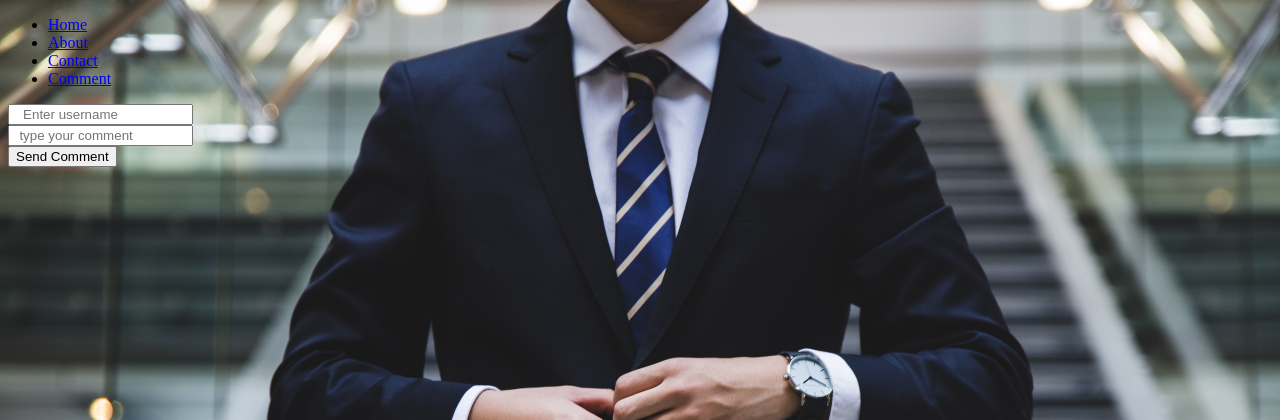
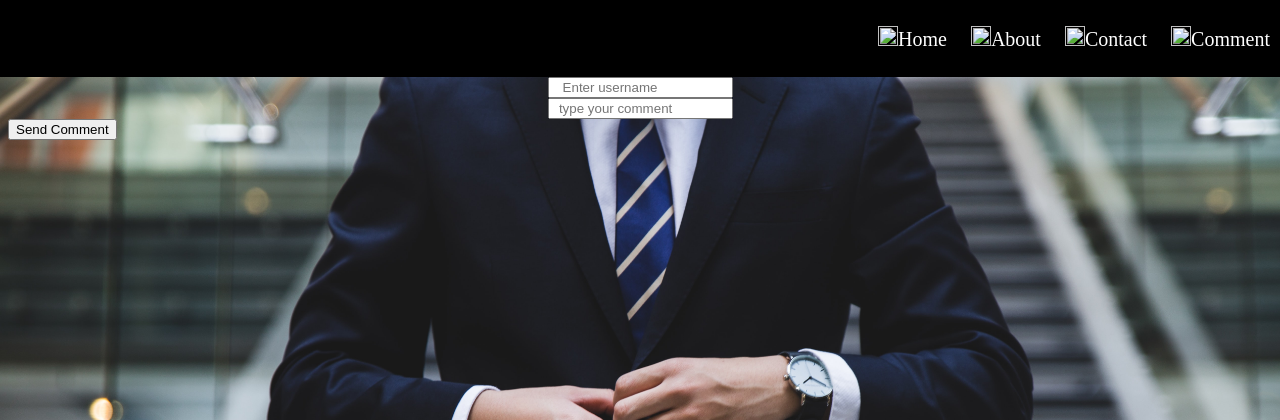
Before and after one commit to uhuru-rawlings/ready-chances, a PHP site: page /comment.html in a window 1280 px wide. Shown: the top 420 px of the page. Run offline with PHP 8.4, Linux system fonts and the light colour scheme.

Commit message:
add header background color on navigation link

```diff
--- a/comment.css
+++ b/comment.css
@@ -3,4 +3,31 @@ body {
     background-size: cover;
     background-attachment: fixed;
     background-repeat: repeat;
+    box-sizing: border-box;
 }
+
+ul li {
+    display: inline;
+    padding-left: 20px;
+    text-decoration: none;
+}
+
+nav {
+    background-color: black;
+    margin: -8px -8px -0px -8px;
+    padding: 10px;
+    text-align: right;
+}
+
+ul li a {
+    text-decoration: none;
+    font-size: 20px;
+    color: #ffff;
+}
+
+.content,
+form {
+    display: flex;
+    flex-direction: column;
+    align-items: center;
+}
--- a/comment.html
+++ b/comment.html
@@ -11,20 +11,22 @@
 </head>
 
 <body>
+    <nav>
         <ul>
             <li>
-            <a href="#">Home</a>
+                <a href="home.html"><img src="" height="20px" width="20px">Home</a>
             </li>
             <li>
-            <a href="#">About</a>
+                <a href="#"><img src="" height="20px" width="20px">About</a>
             </li>
             <li>
-            <a href="#">Contact</a>
+                <a href="#"><img src="" height="20px" width="20px">Contact</a>
             </li>
             <li>
-            <a href="#">Comment</a>
+                <a href="#"><img src="" height="20px" width="20px">Comment</a>
             </li>
         </ul>
+    </nav>
     <div id="content">
         <form action="">
             <div class="user">
@@ -40,6 +42,9 @@
             <button id="btncomment" type="button">Send Comment</button>
         </div>
     </div>
+    <footer>
+
+    </footer>
 </body>
 
 </html>
```
Lines whose indentation alone changed are shown as unchanged.
